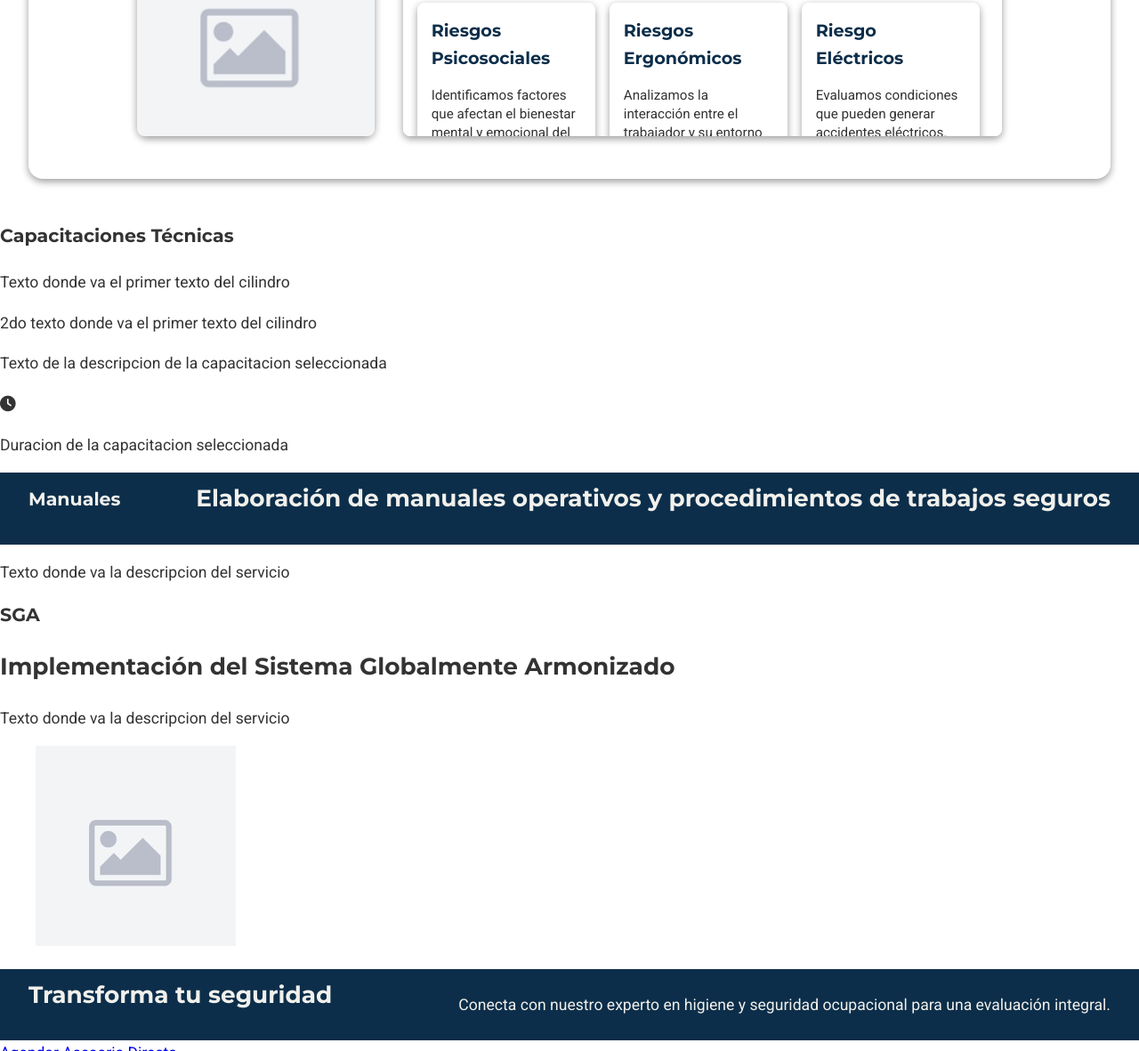
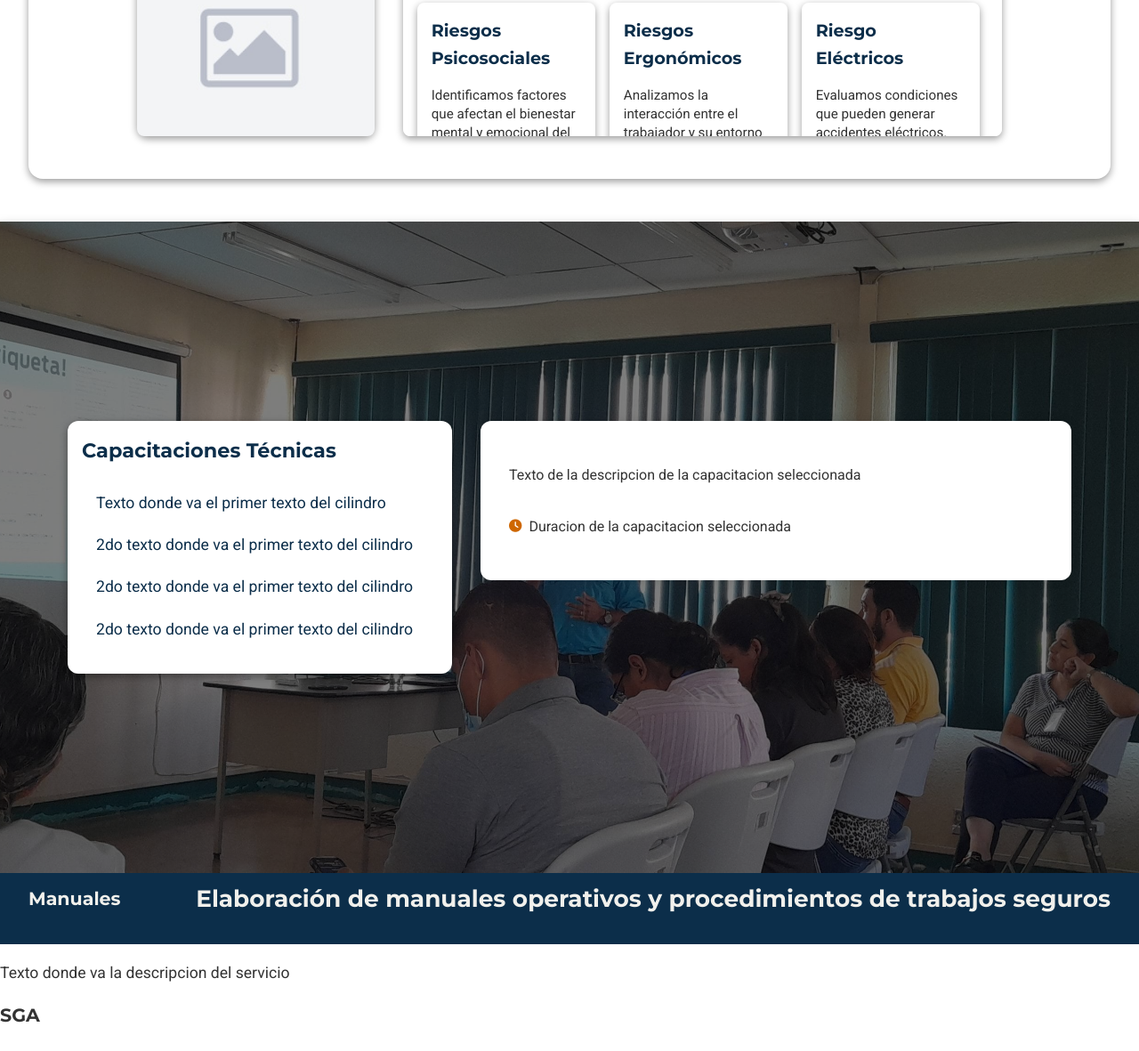
Before and after one commit to YASB142002/Asesorias_Ocupacionales_S_and_G, a plain HTML site: page our_Services.html in a window 1280 px wide. Shown: the part 2360-3541 px from the top of the page at 89% size. Drawn offline with Linux system fonts and the light colour scheme.

Commit message:
Working on training section, commit and push this ocation because of need to use vs code at uni

```diff
--- a/CSS/our_services.css
+++ b/CSS/our_services.css
@@ -1171,3 +1171,130 @@ nav ul.mainmenu>li>a:hover {
 /* ======================================================
    SECTION #5: training_section CSS
    ====================================================== */
+
+.training_section {
+  display: flex;
+  gap: 2rem;
+  padding: 14rem 2rem;
+  flex-wrap: wrap;
+  justify-content: center;
+  align-items: flex-start;
+  background: linear-gradient(rgba(0,0,0,0.5), rgba(0,0,0,0.5)), url(../ASSETS/IMG/training_background.jpg) center/cover no-repeat;
+  box-shadow: 0px 6px 12px rgba(0, 0, 0, 0.4);
+  z-index: 0;
+}
+
+.training_text_cylinder {
+  display: flex;
+  flex-direction: column;
+  align-items: flex-start;
+  flex: 1 1 300px;
+  max-width: 400px;
+  background: var(--color-bg);
+  border-radius: 12px;
+  padding: 1rem;
+  box-shadow: 0px 3px 9px rgba(0, 0, 0, 0.4);
+
+  /*This section try to copy the macos26 effect*/
+  /* background-color: rgba(255, 255, 255, 0.1);
+  -webkit-backdrop-filter: blur(12px);
+  backdrop-filter: blur(12px);
+  border-radius: 12px;
+  border: 1px solid rgba(255, 255, 255, 0.2); */
+
+}
+
+.training_text_cylinder h3 {
+  font-size: 1.4rem;
+  margin-bottom: 1rem;
+  color: var(--color-primary);
+}
+
+.training_cylinder{
+  display: flex;
+  flex-direction: column;
+  align-items: center;
+  overflow-y: auto;
+  overflow-x: hidden;
+  max-height: 200px;
+  scroll-behavior: smooth;
+  background-color: var(--color-bg);
+  border-radius: 8px;
+  gap: 0;
+}
+
+.training_cylinder p {
+  /* background-color: var(--color-bg); */
+  background: var(--color-bg);
+  color: var(--color-primary);
+  width: 100%;
+  padding: 0.6rem 1rem;
+  box-sizing: border-box;
+  margin-block: 0;
+  cursor: pointer;
+  transition: transform 0.3s ease, box-shadow 0.3s ease;
+}
+
+.training_cylinder p:hover {
+  background-color: var(--color-accent); /* o un tono más brillante */
+  box-shadow: 0 0 12px rgba(230, 115, 0, 0.6);
+  transform: translateX(4px);
+  color: var(--color-light);
+}
+
+.training_cylinder p.active_course {
+  background-color: var(--color-accent-dark);
+  box-shadow: 0 0 12px rgba(230, 115, 0, 0.8);
+  transform: translateX(6px);
+}
+
+.training_cylinder::-webkit-scrollbar {
+  width: 6px;
+  /*vertical scroll width*/
+}
+
+.training_cylinder::-webkit-scrollbar-track {
+  /* background: var(--color-bg); */
+  background: var(--color-bg);
+  border-radius: 4px;
+}
+
+.training_cylinder::-webkit-scrollbar-thumb {
+  background-color: var(--color-accent);
+  border-radius: 4px;
+  border: 2px solid var(--color-bg);
+}
+
+.training_cylinder::-webkit-scrollbar-thumb:hover {
+  background-color: var(--color-accent-dark);
+}
+
+
+
+.training_text_description {
+  flex: 2 1 400px;
+  max-width: 600px;
+  background-color: #fff;
+  border-radius: 12px;
+  box-shadow: 0 0 12px rgba(0, 0, 0, 0.1);
+  padding: 2rem;
+  transition: box-shadow 0.3s ease;
+}
+
+.training_text_description p {
+  font-size: 1rem;
+  margin-bottom: 1rem;
+  color: #333;
+}
+
+.training_text_description aside {
+  display: flex;
+  align-items: center;
+  gap: 0.5rem;
+  font-size: 0.9rem;
+  color: #666;
+}
+
+.training_text_description i {
+  color: var(--color-accent-dark);
+}
--- a/our_Services.html
+++ b/our_Services.html
@@ -184,6 +184,10 @@
         <section class="training_cylinder">
           <p>Texto donde va el primer texto del cilindro</p>
           <p>2do texto donde va el primer texto del cilindro</p>
+          <p>2do texto donde va el primer texto del cilindro</p>
+          <p>2do texto donde va el primer texto del cilindro</p>
+          <p>2do texto donde va el primer texto del cilindro</p>
+          <p>2do texto donde va el primer texto del cilindro</p>
           <!-- In this container is where all training courser will be adde with js -->
         </section>
       </article>
```
Also changed, not shown: ASSETS/DATA/training.json (added, +42 -0 lines), ASSETS/IMG/training_background.jpg (added).
